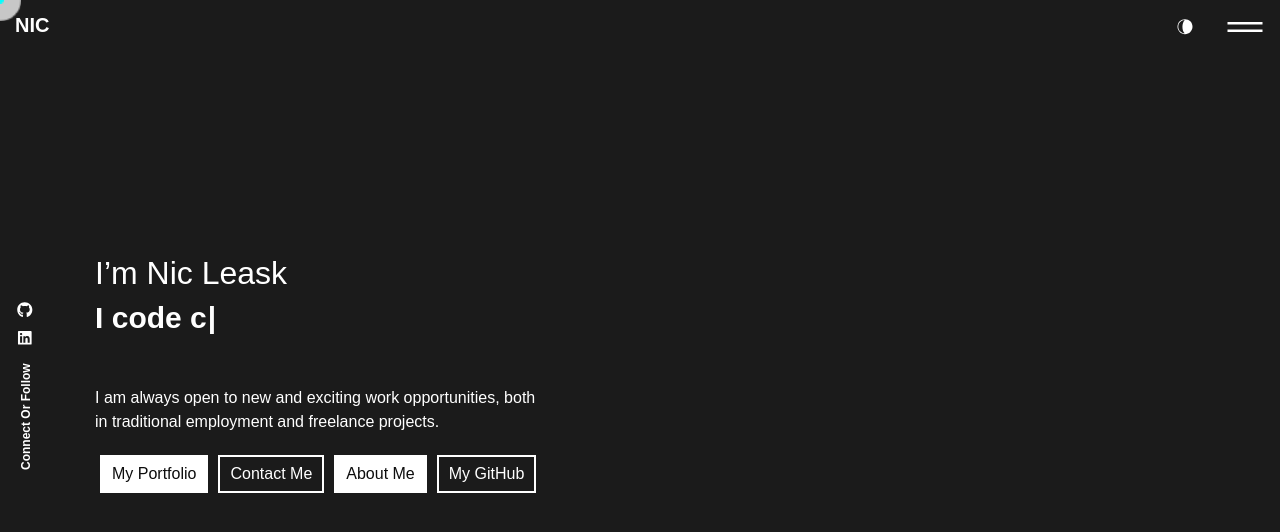
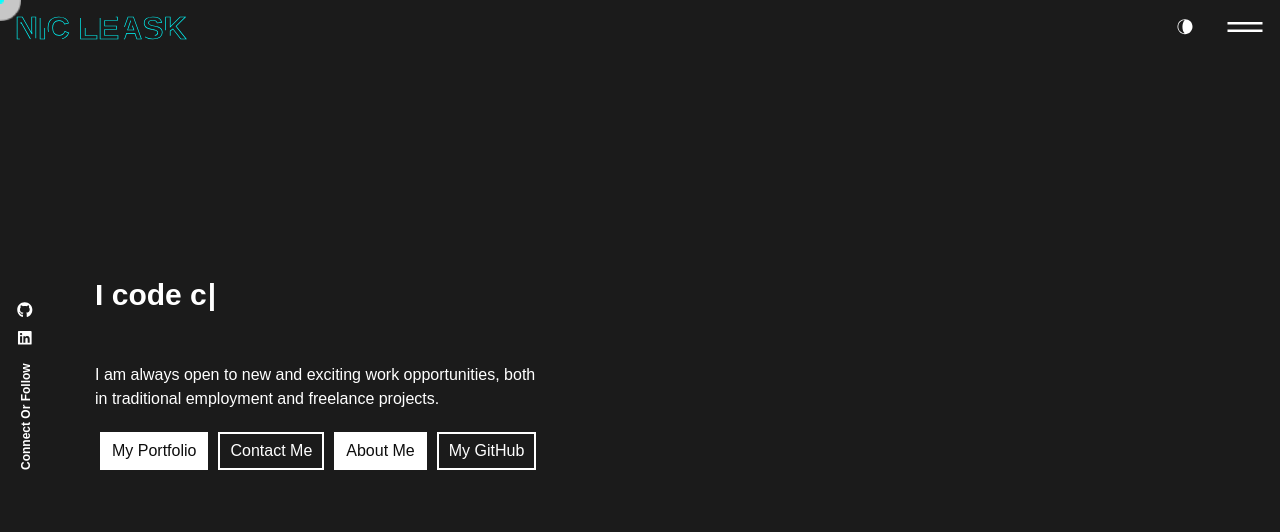
Before and after one commit to LeaskN/Portfolio-2023, a React (Create React App) app: page / in a window 1280 px wide. Shown: the top 532 px of the page. Built offline with nearby package versions, Linux system fonts and the light colour scheme.

Commit message:
feat: new nav animation

```diff
--- /dev/null
+++ b/src/header/NicLeask.js
@@ -0,0 +1,11 @@
+export default function NicLeask() {
+  return (
+    <>
+      <svg className='nicLeask' viewBox="0 -150 1320 300">
+        <text>
+          Nic Leask
+        </text>
+      </svg>
+    </>
+  );
+};
--- a/src/header/index.js
+++ b/src/header/index.js
@@ -2,8 +2,9 @@ import React, { useState } from "react";
 import "./style.css";
 import { VscGrabber, VscClose } from "react-icons/vsc";
 import { Link } from "react-router-dom";
-import { logotext ,socialprofils } from "../content_option";
+import { socialprofils } from "../content_option";
 import Themetoggle from "../components/themetoggle";
+import NicLeask from "./NicLeask";
 
 const Headermain = () => {
   const [isActive, setActive] = useState("false");
@@ -18,14 +19,15 @@ const Headermain = () => {
       <header className="fixed-top site__header">
         <div className="d-flex align-items-center justify-content-between">
           <Link  className="navbar-brand nav_ac" to="/">
-            {logotext}
+            <div>
+              <NicLeask />
+            </div>
           </Link>
           <div className="d-flex align-items-center">
           <Themetoggle />
           <button className="menu__button  nav_ac" onClick={handleToggle}>
             {!isActive ? <VscClose /> : <VscGrabber />}
           </button>
-
           </div>
         </div>
 
--- /dev/null
+++ b/src/pages/home/NicLeask.js
@@ -0,0 +1,11 @@
+export default function NicLeask() {
+  return (
+    <>
+      <svg className='nicLeask' viewBox="0 0 1320 300">
+        <text>
+          Nic Leask
+        </text>
+      </svg>
+    </>
+  );
+};
--- a/src/pages/home/index.js
+++ b/src/pages/home/index.js
@@ -15,17 +15,10 @@ export const Home = () => {
           <meta name="description" content={meta.description} />
         </Helmet>
         <div className="intro_sec d-block d-lg-flex align-items-center ">
-          {/* <div
-            className="h_bg-image order-1 order-lg-2 h-100 "
-            style={{ backgroundImage: `` }}
-          ></div> */}
-          <div className="spacer" style={{ height: '30vh' }}>
-
-          </div>
           <div className="text order-2 order-lg-1 h-100 d-lg-flex justify-content-center">
             <div className="align-self-center ">
               <div className="intro mx-auto">
-                <h2 className="mb-1x">{introdata.title}</h2>
+                {/* <h2 className="mb-1x">{introdata.title}</h2> */}
                 <h1 className="fluidz-48 mb-1x">
                   <Typewriter
                     options={{
--- a/src/pages/home/style.css
+++ b/src/pages/home/style.css
@@ -47,6 +47,7 @@ section {
 .intro_sec .text,
 .intro_sec .h_bg-image {
     width: 50%;
+    padding: 40px;
 }
 
 @media (max-width:1020px) {
@@ -217,11 +218,30 @@ section {
 }
 
 .intro_sec .h_bg-image .block h3 {
-    font-size: 14px;
+    font-size: 3px;
     color: var(--text-color);
     letter-spacing: .1rem;
     font-weight: 700;
     margin-bottom: 15px;
+}
+.h_bg-image{
+    display: flex;
+    margin: auto;
+}
+
+.signatureSVG{
+    stroke-width: 12;
+    stroke-dasharray: 1900;
+    stroke-dashoffset: 1900;
+    /* animation: dash 5s linear alternate infinite; */
+    animation: dash 3s linear forwards;
+}
+
+@keyframes dash {
+    to {
+        stroke-dashoffset: 500;
+        stroke-dashoffset: 0;
+    }
 }
 
 .intro_sec .h_bg-image .block p {
@@ -233,3 +253,38 @@ section {
 .intro_sec .h_bg-image {
     filter: saturate(0.5);
 }
+
+.nicLeaskContainer{
+    border: 1px solid red;
+    width: 100%;
+    height: 100%;
+    display: flex;
+    justify-content: center;
+    align-items: center;
+    /* margin: auto; */
+}
+
+.nicLeask {
+	font-family: 'Russo One', sans-serif;
+    width: 100%;
+    height: 100%;
+}
+.nicLeask text {
+	text-transform: uppercase;
+	animation: stroke 10s infinite alternate;
+	stroke-width: 2;
+	stroke: var(--text-color-3);
+	font-size: 140px;
+}
+@keyframes stroke {
+	0%   {
+		fill: transparent; stroke: var(--text-color-3);
+		stroke-dashoffset: 25%; stroke-dasharray: 0 50%; stroke-width: 2;
+	}
+	30%  {fill: transparent; stroke: var(--text-color-3); }
+	80%  {fill: transparent; stroke: var(--text-color-3); stroke-width: 3; }
+	100% {
+		fill: var(--text-color-3); stroke: var(--text-color-3);
+		stroke-dashoffset: -25%; stroke-dasharray: 50% 0; stroke-width: 0;
+	}
+}
```
